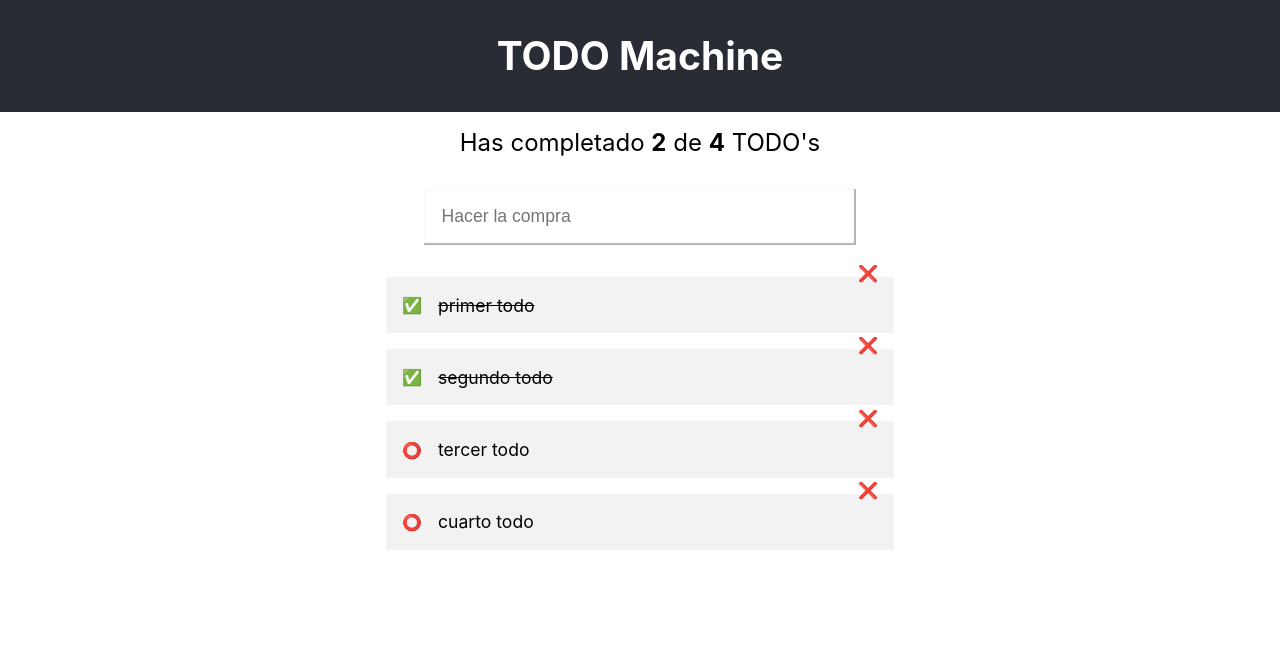
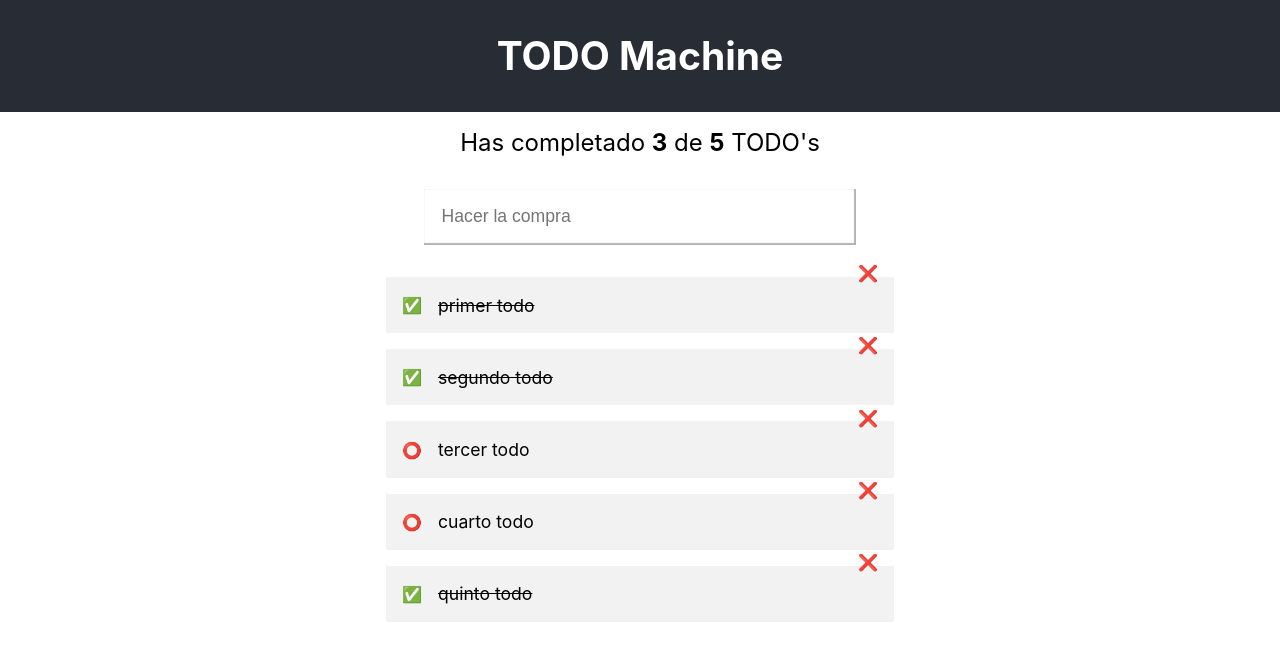
Before and after one commit to cesarforall/curso-react-intro, a React (Create React App) app: page / in a window 1280 px wide. Shown: the top 660 px of the page. Built offline with nearby package versions, Linux system fonts and the light colour scheme.

Commit message:
set states and handle search

```diff
--- a/src/App.js
+++ b/src/App.js
@@ -1,3 +1,5 @@
+import { useState } from 'react'
+
 import { TodoCounter } from './components/TodoCounter'
 import { TodoSearch } from './components/TodoSearch'
 import { TodoList } from './components/TodoList'
@@ -9,16 +11,25 @@ const TODOS = [
   { text: 'primer todo', completed: true },
   { text: 'segundo todo', completed: true },
   { text: 'tercer todo', completed: false },
-  { text: 'cuarto todo', completed: false }
+  { text: 'cuarto todo', completed: false },
+  { text: 'quinto todo', completed: true }
 ]
 
 function App () {
+  const [todos, setTodos] = useState(TODOS)
+  const [searchValue, setSearchValue] = useState('')
+
+  const handleTodoSearchChange = (event) => {
+    setSearchValue(event.target.value)
+  }
   const reducer = (accumulator, currentValue) => {
     const isCompleted = currentValue.completed === true ? 1 : 0
     return accumulator + isCompleted
   }
-  const completedTodos = TODOS.reduce(reducer, 0)
-  const totalTodos = TODOS.length
+  const completedTodos = todos.reduce(reducer, 0)
+
+  const totalTodos = todos.length
+  const filteredTodos = todos.filter(todo => todo.text.toLowerCase().includes(searchValue.toLowerCase()))
 
   return (
     <div className='App'>
@@ -27,9 +38,9 @@ function App () {
       </header>
       <main>
         <TodoCounter completed={completedTodos} total={totalTodos} />
-        <TodoSearch />
+        <TodoSearch searchValue={searchValue} onTodoSearchChange={handleTodoSearchChange} />
         <TodoList>
-          {TODOS.map(({ text, completed }) => <TodoItem key={text} text={text} completed={completed} />)}
+          {filteredTodos.map(({ text, completed }) => <TodoItem key={text} text={text} completed={completed} />)}
         </TodoList>
       </main>
     </div>
--- a/src/components/TodoSearch.js
+++ b/src/components/TodoSearch.js
@@ -1,10 +1,15 @@
 import '../styles/TodoSearch.css'
 
-function TodoSearch () {
+function TodoSearch ({ searchValue, onTodoSearchChange }) {
   return (
     <>
       <form>
-        <input type='text' placeholder='Hacer la compra' />
+        <input
+          type='text'
+          placeholder='Hacer la compra'
+          onChange={onTodoSearchChange}
+          value={searchValue}
+        />
       </form>
     </>
   )
```
